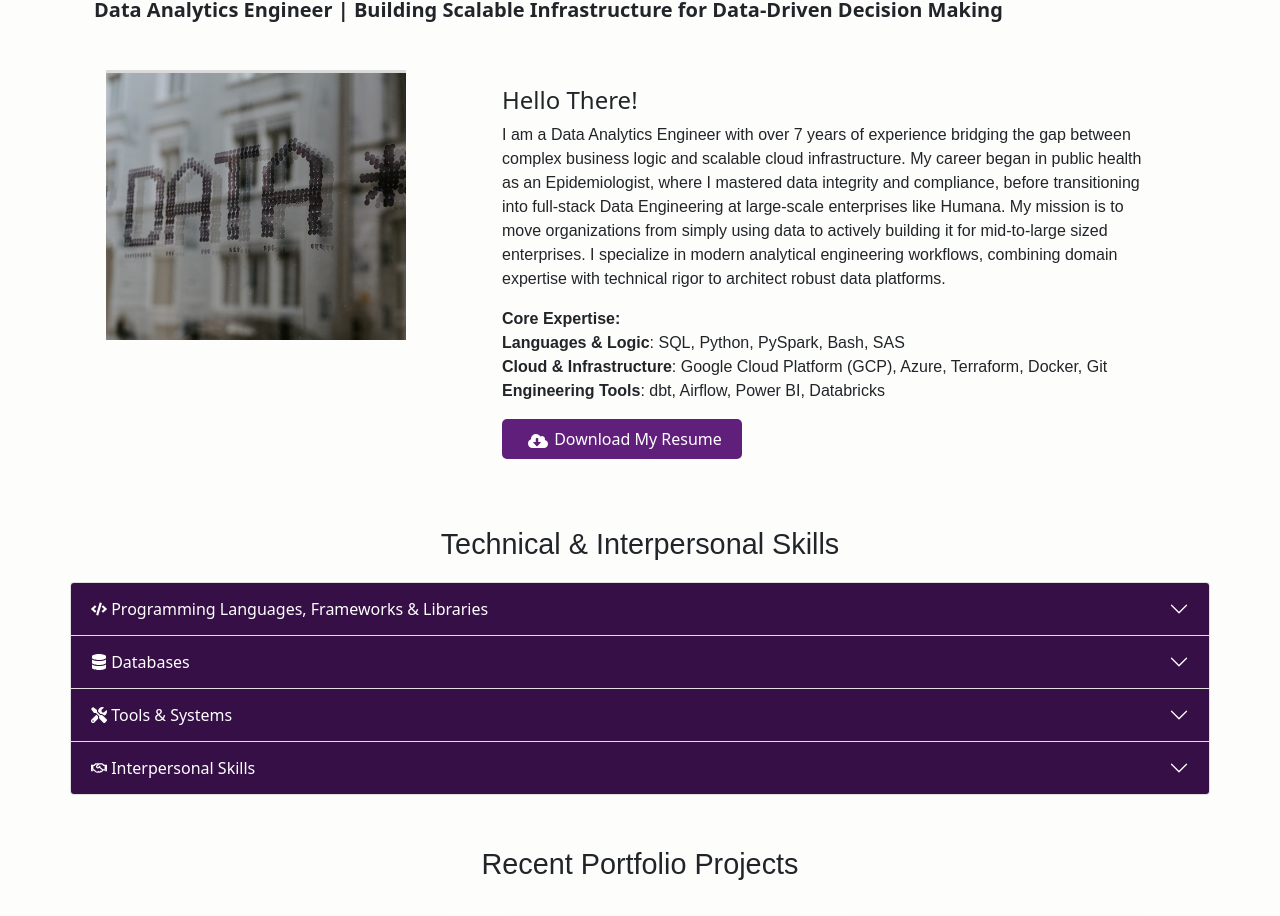
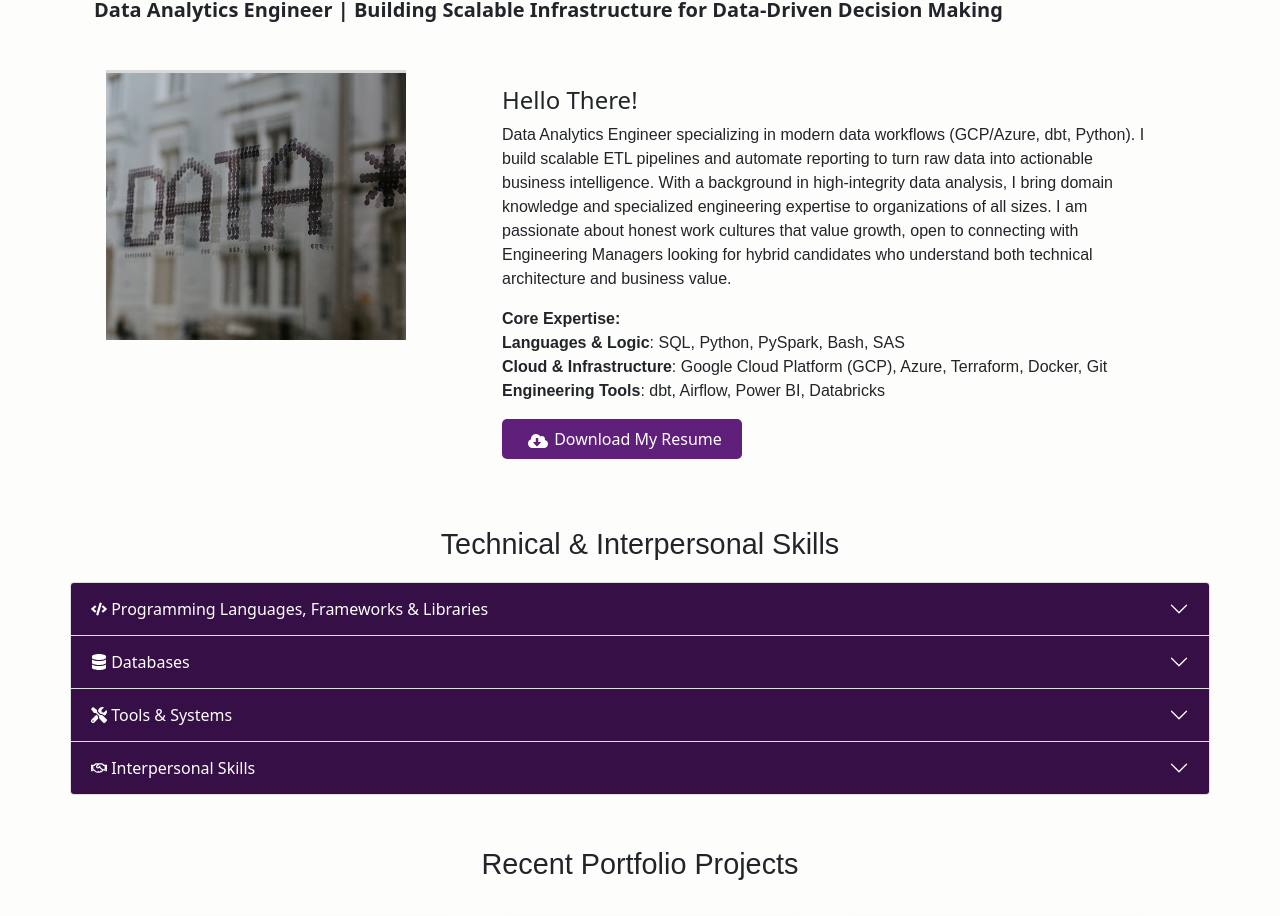
Before and after one commit to ammartin8/ammartin8.github.io, a React (Create React App) app: page / in a window 1280 px wide. Shown: the part 839-1755 px from the top of the page. Built offline with nearby package versions, Linux system fonts and the light colour scheme; grey boxes are pictures that could not be loaded.

Commit message:
Update about section

```diff
--- a/src/components/AboutSection.js
+++ b/src/components/AboutSection.js
@@ -23,8 +23,10 @@ function AboutSection() {
         </Col>
         <Col lg={8} style={{ flexDirection: "column", alignSelf:"center"}} className="my-3 px-5">
             <h4>Hello There!</h4>
-            <p>I am a Data Analytics Engineer with over 7 years of experience bridging the gap between complex business logic and scalable cloud infrastructure. My career began in public health as an Epidemiologist, where I mastered data integrity and compliance, before transitioning into full-stack Data Engineering at large-scale enterprises like Humana.
-              My mission is to move organizations from simply using data to actively building it for mid-to-large sized enterprises. I specialize in modern analytical engineering workflows, combining domain expertise with technical rigor to architect robust data platforms.
+            <p>Data Analytics Engineer specializing in modern data workflows (GCP/Azure, dbt, Python).
+              I build scalable ETL pipelines and automate reporting to turn raw data into actionable business intelligence.
+              With a background in high-integrity data analysis, I bring domain knowledge and specialized engineering expertise to organizations of all sizes.
+              I am passionate about honest work cultures that value growth, open to connecting with Engineering Managers looking for hybrid candidates who understand both technical architecture and business value.
             </p>
             <p>
               <b>Core Expertise:</b>
```
